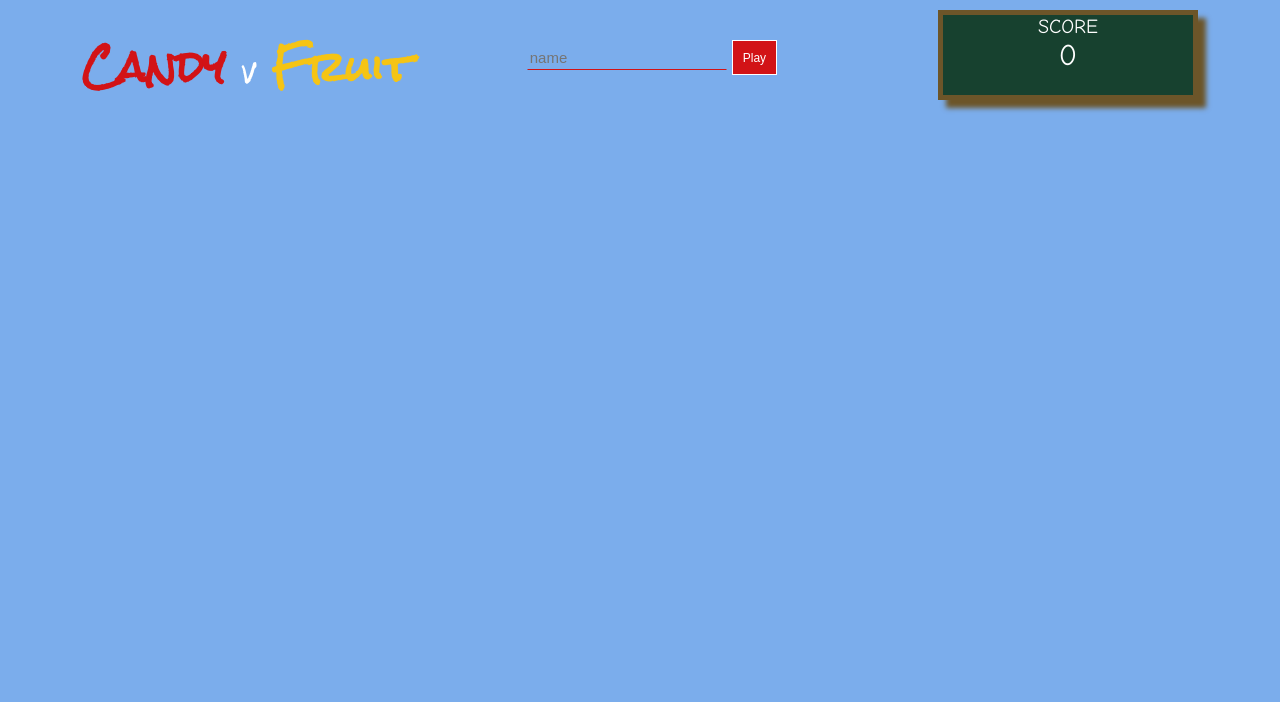
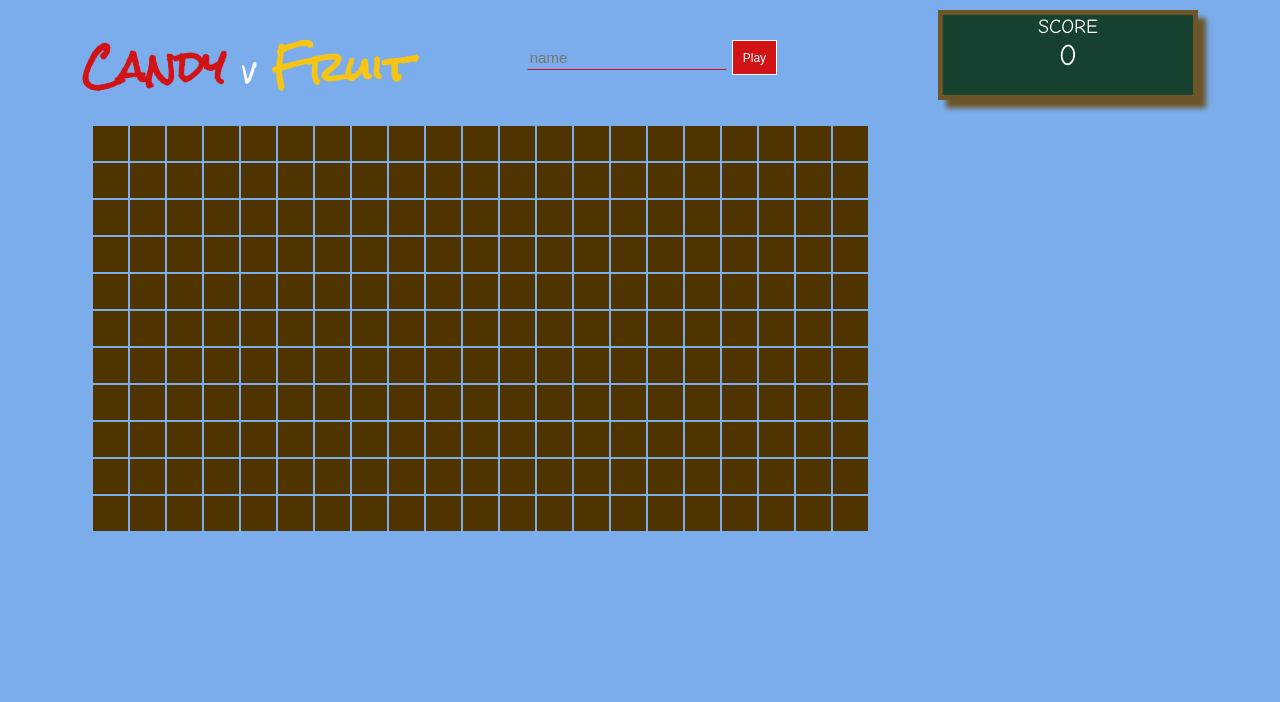
Before and after one commit to CoderDojoDCU/candy-v-fruit, a plain HTML site: page public/index.html in a window 1280 px wide. Both pictures are taken after a click on the button "Play". Shown: the top 702 px of the page. Drawn offline with nearby package versions, Linux system fonts and the light colour scheme; no server answers.

Commit message:
Updated to include grid

```diff
--- a/public/css/style.css
+++ b/public/css/style.css
@@ -124,3 +124,16 @@ button {
     float: left;
     height: 35px;
 }
+
+.row {
+	width: 790px;
+	height: 40px;
+}
+
+.col {
+	width: 35px;
+	height: 35px;
+	border: 1px solid #7BADEA;
+	float: left;
+	background: #503400;
+}
--- a/public/js/game.js
+++ b/public/js/game.js
@@ -27,3 +27,15 @@ function getUserId(name) {
 function addUser(userData) {
 	alert(userData.name);
 }
+
+function drawGrid() {
+	for(var row = 0; row <= 10; row=row+1) {
+		var rowHtml = '<div class="row">';
+		for(var col = 0; col <= 20; col=col+1){
+			var colHtml = '<div class="col"></div>';
+			rowHtml = rowHtml + colHtml;
+		}
+		rowHtml = rowHtml + '</div>';
+		$("#game").append(rowHtml);
+	}
+}
```
